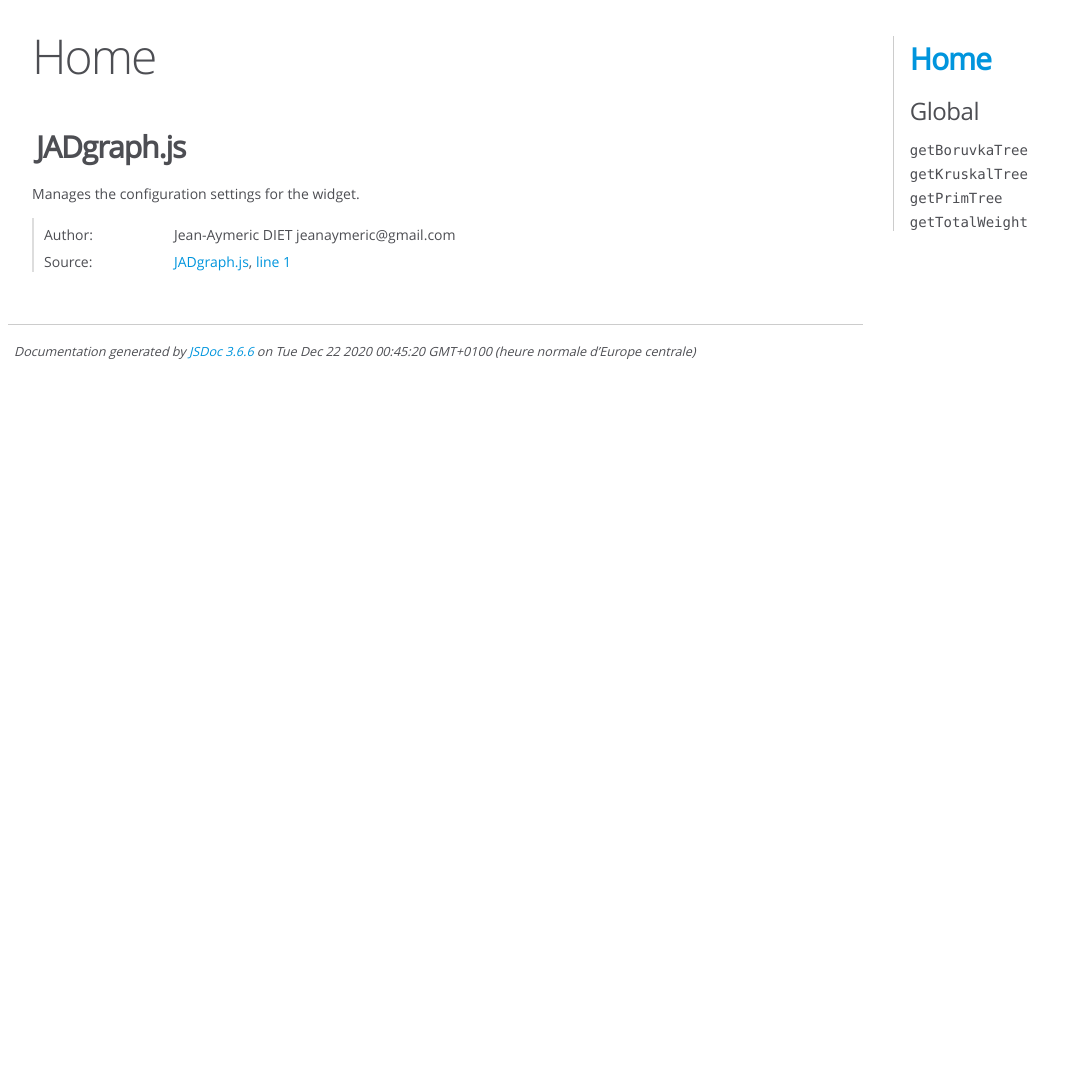
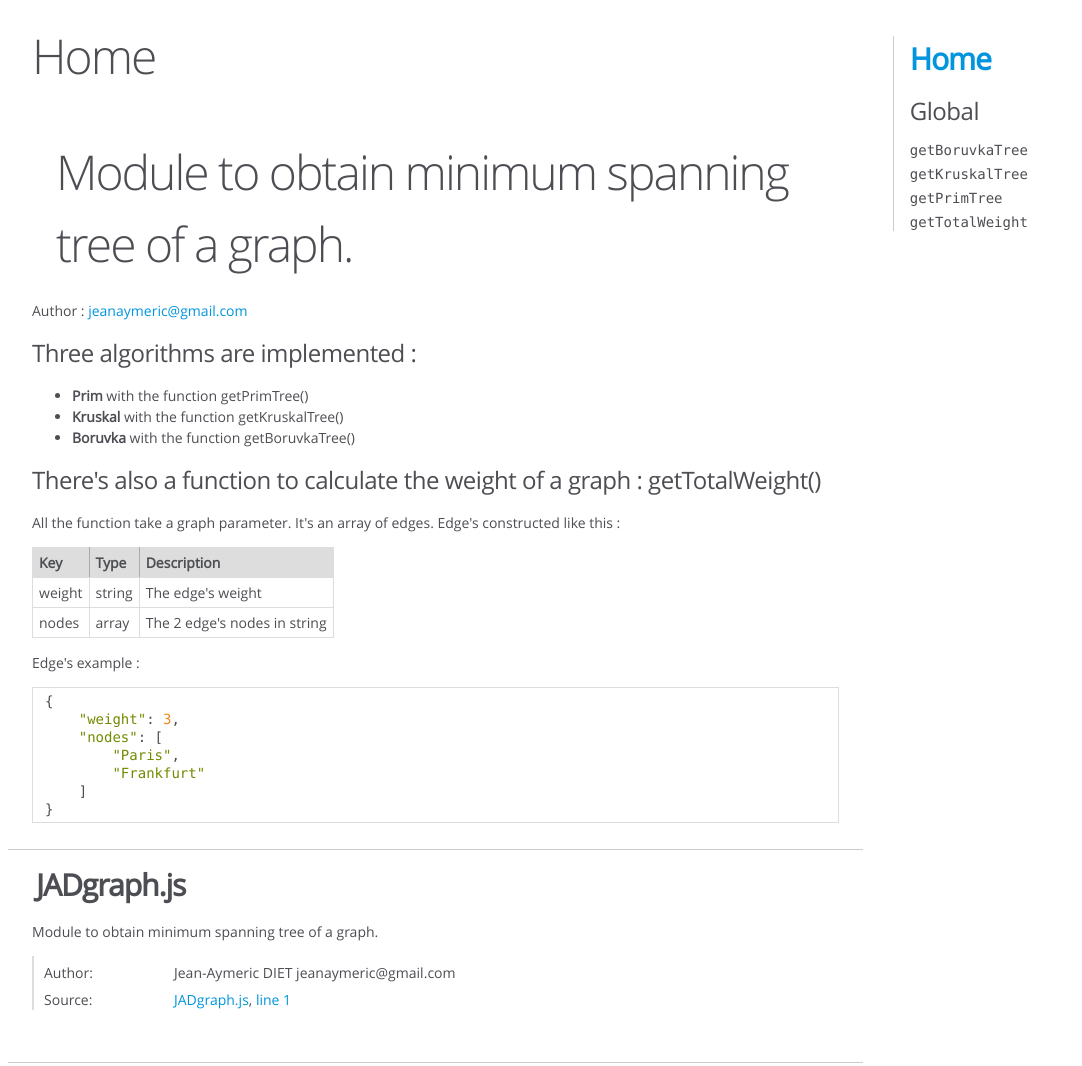
Before and after one commit to Jean-Aymeric/JSGraph, a website: page docs/index.html in a window 1280 px wide. Shown: the top 1066 px of the page, without its empty margins (0-1082 px from the left). Before the commit the page ends 800 px from the top, so only its background shows below. Drawn offline with Linux system fonts and the light colour scheme.

Commit message:
update jsdoc.json

```diff
--- a/docs/index.html
+++ b/docs/index.html
@@ -42,6 +42,50 @@
 
 
 
+    <section>
+        <article><h1>Module to obtain minimum spanning tree of a graph.</h1>
+<p>Author : <a href="mailto:jeanaymeric@gmail.com%22">jeanaymeric@gmail.com</a></p>
+<h3>Three algorithms are implemented :</h3>
+<ul>
+<li><strong>Prim</strong> with the function getPrimTree()</li>
+<li><strong>Kruskal</strong> with the function getKruskalTree()</li>
+<li><strong>Boruvka</strong> with the function getBoruvkaTree()</li>
+</ul>
+<h3>There's also a function to calculate the weight of a graph : getTotalWeight()</h3>
+<p>All the function take a graph parameter.
+It's an array of edges. Edge's constructed like this :</p>
+<table>
+<thead>
+<tr>
+<th><strong>Key</strong></th>
+<th><strong>Type</strong></th>
+<th>Description</th>
+</tr>
+</thead>
+<tbody>
+<tr>
+<td>weight</td>
+<td>string</td>
+<td>The edge's weight</td>
+</tr>
+<tr>
+<td>nodes</td>
+<td>array</td>
+<td>The 2 edge's nodes in string</td>
+</tr>
+</tbody>
+</table>
+<p>Edge's example :</p>
+<pre class="prettyprint source"><code>{
+    &quot;weight&quot;: 3,
+    &quot;nodes&quot;: [
+        &quot;Paris&quot;,
+        &quot;Frankfurt&quot;
+    ]
+}
+</code></pre></article>
+    </section>
+
 
 
 
@@ -63,7 +107,7 @@
     <div class="container-overview">
 
 
-            <div class="description">Manages the configuration settings for the widget.</div>
+            <div class="description">Module to obtain minimum spanning tree of a graph.</div>
 
 
 
@@ -156,7 +200,7 @@
 <br class="clear">
 
 <footer>
-    Documentation generated by <a href="https://github.com/jsdoc/jsdoc">JSDoc 3.6.6</a> on Tue Dec 22 2020 00:45:20 GMT+0100 (heure normale d’Europe centrale)
+    Documentation generated by <a href="https://github.com/jsdoc/jsdoc">JSDoc 3.6.6</a> on Tue Dec 22 2020 23:44:01 GMT+0100 (heure normale d’Europe centrale)
 </footer>
 
 <script> prettyPrint(); </script>
--- a/jsdoc.json
+++ b/jsdoc.json
@@ -2,7 +2,7 @@
   "plugins": [],
   "recurseDepth": 10,
   "source": {
-    "include": ["src"],
+    "include": ["src", "README.md"],
     "includePattern": ".+\\.js(doc|x)?$",
     "excludePattern": "(^|\\/|\\\\)_"
   },
--- a/src/JADgraph.js
+++ b/src/JADgraph.js
@@ -1,5 +1,5 @@
 /**
- * @file Manages the configuration settings for the widget.
+ * @file Module to obtain minimum spanning tree of a graph.
  * @author Jean-Aymeric DIET jeanaymeric@gmail.com
  */
 
@@ -124,7 +124,6 @@ exports.getKruskalTree = function (graph) {
                 }
             }
         }
-
     }
 
     return kruskalTree;
```
Also changed, not shown: docs/JADgraph.js.html (+2 -2 lines), docs/global.html (+1 -1 lines), README.md (added).
